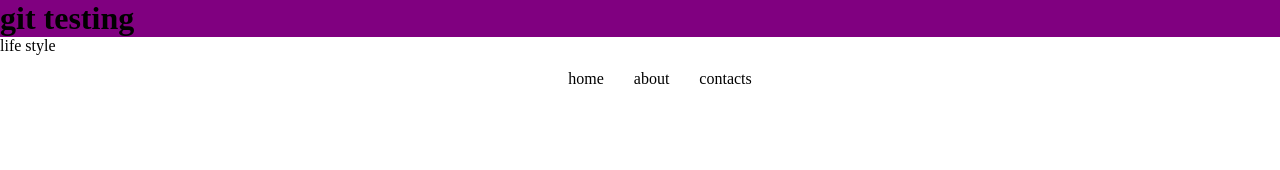
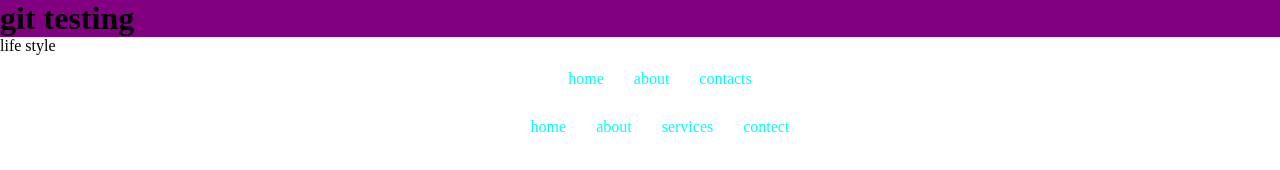
Before and after one commit to deaamanager/sass-fontend, a plain HTML site: page index.html in a window 1280 px wide. Drawn offline with Linux system fonts and the light colour scheme.

Commit message:
footer nav aufgebaut

```diff
--- a/index.html
+++ b/index.html
@@ -16,8 +16,17 @@
                 <li class="about">about</li>
                 <li class="contacts">contacts</li>
             </ul>
-
         </nav>
     </header>
+    <footer>
+        <nav>
+            <ul>
+                <li class="home">home</li>
+                <li class="about">about</li>
+                <li class="services">services</li>
+                <li class="contact">contect</li>
+            </ul>
+         </nav>
+    </footer>
 </body>
 </html>
--- a/style1.scss
+++ b/style1.scss
@@ -18,5 +18,6 @@ nav{
         }
         li{
             padding: 15px;
+            color: aqua;
         }
 }
```
Also changed, not shown: style1.css, 1 other file.
